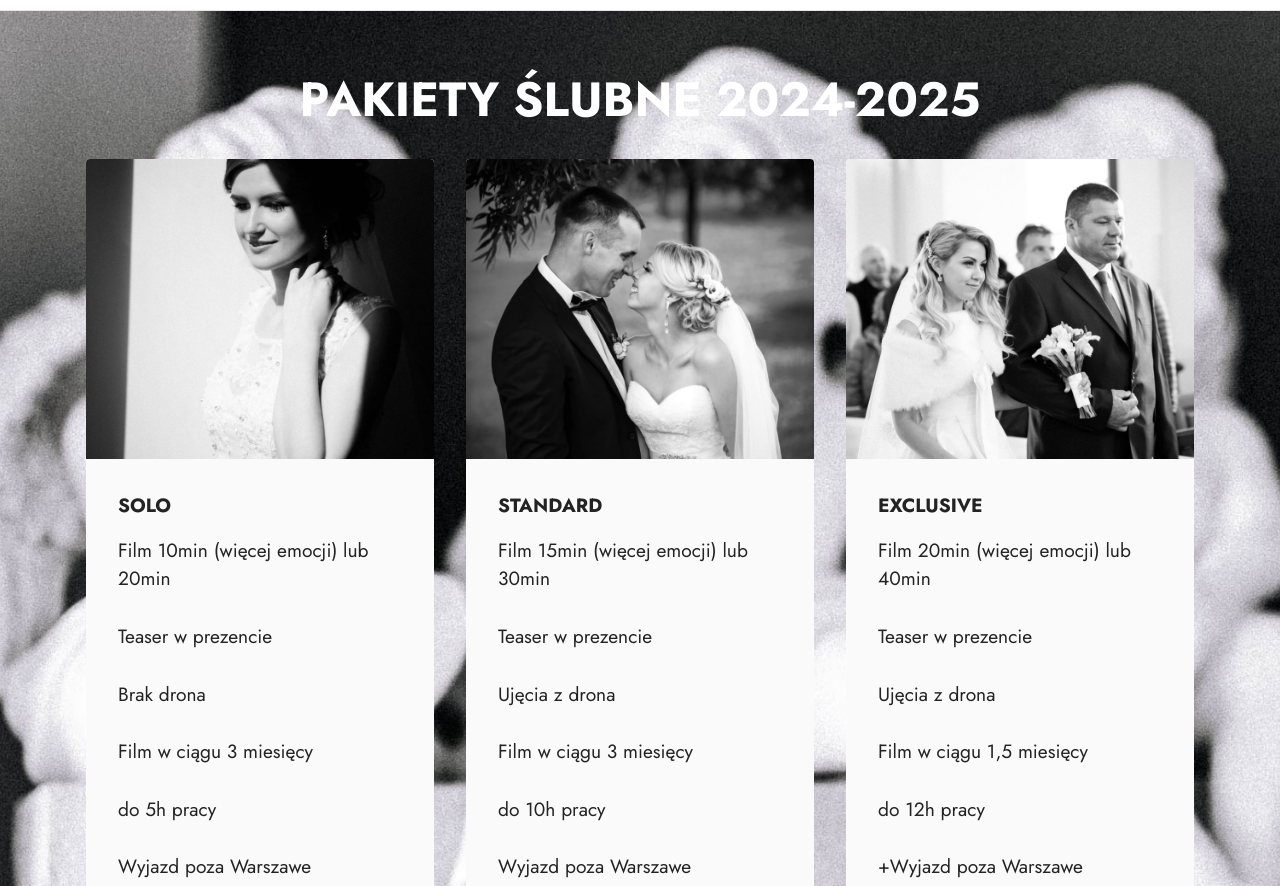
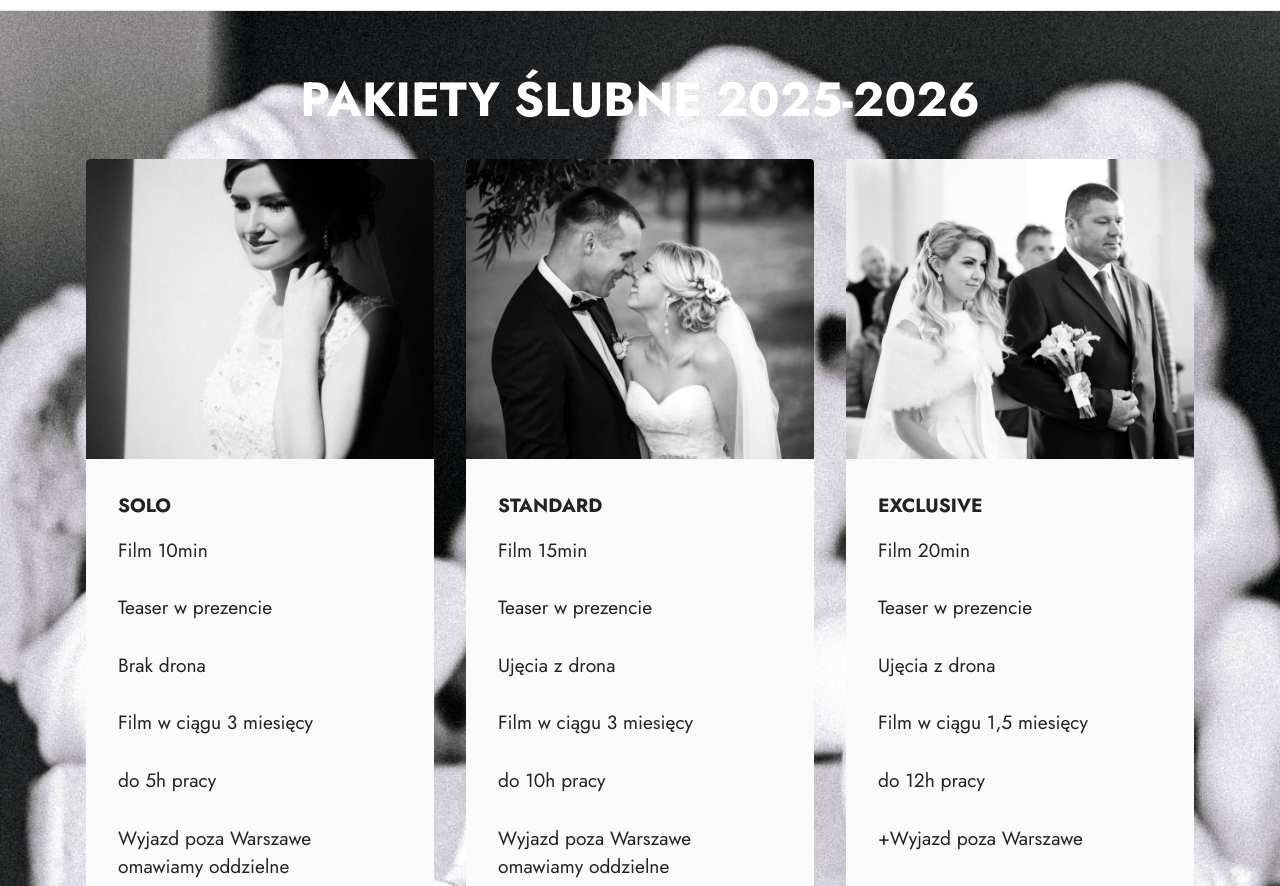
Before and after one commit to aleksander-fotograf-kamerzysta/slub, a plain HTML site: page index.html in a window 1280 px wide. Shown: the part 66-952 px from the top of the page. Drawn offline with Linux system fonts and the light colour scheme; files whose address does not match are found by name.

Commit message:
Update index.html

```diff
--- a/index.html
+++ b/index.html
@@ -70,7 +70,7 @@
     <div class="mbr-overlay"></div>
     <div class="container">
         <div class="mbr-section-head">
-            <h4 class="mbr-section-title mbr-fonts-style align-center mb-0 display-2"><strong>PAKIETY ŚLUBNE 2024-2025</strong></h4>
+            <h4 class="mbr-section-title mbr-fonts-style align-center mb-0 display-2"><strong>PAKIETY ŚLUBNE 2025-2026</strong></h4>
 
         </div>
         <div class="row mt-4">
@@ -82,7 +82,7 @@
                     <div class="item-content">
                         <h5 class="item-title mbr-fonts-style display-7"><strong>SOLO</strong></h5>
 
-                        <p class="mbr-text mbr-fonts-style mt-3 display-7">Film 10min (więcej emocji) lub 20min
+                        <p class="mbr-text mbr-fonts-style mt-3 display-7">Film 10min
                           <br>
                            <br>Teaser w prezencie<br>
 <br>Brak drona<br>
@@ -99,7 +99,7 @@
                     <div class="item-content">
                         <h5 class="item-title mbr-fonts-style display-7"><strong>STANDARD</strong></h5>
 
-                        <p class="mbr-text mbr-fonts-style mt-3 display-7">Film 15min (więcej emocji) lub 30min
+                        <p class="mbr-text mbr-fonts-style mt-3 display-7">Film 15min
                                                     <br>
                            <br>Teaser w prezencie<br>
 <br>Ujęcia z drona
@@ -117,7 +117,7 @@
                     <div class="item-content">
                         <h5 class="item-title mbr-fonts-style display-7"><strong>EXCLUSIVE</strong></h5>
 
-                        <p class="mbr-text mbr-fonts-style mt-3 display-7">Film 20min (więcej emocji) lub 40min
+                        <p class="mbr-text mbr-fonts-style mt-3 display-7">Film 20min
                                                     <br>
                            <br>Teaser w prezencie<br>
 <br>Ujęcia z drona
```
